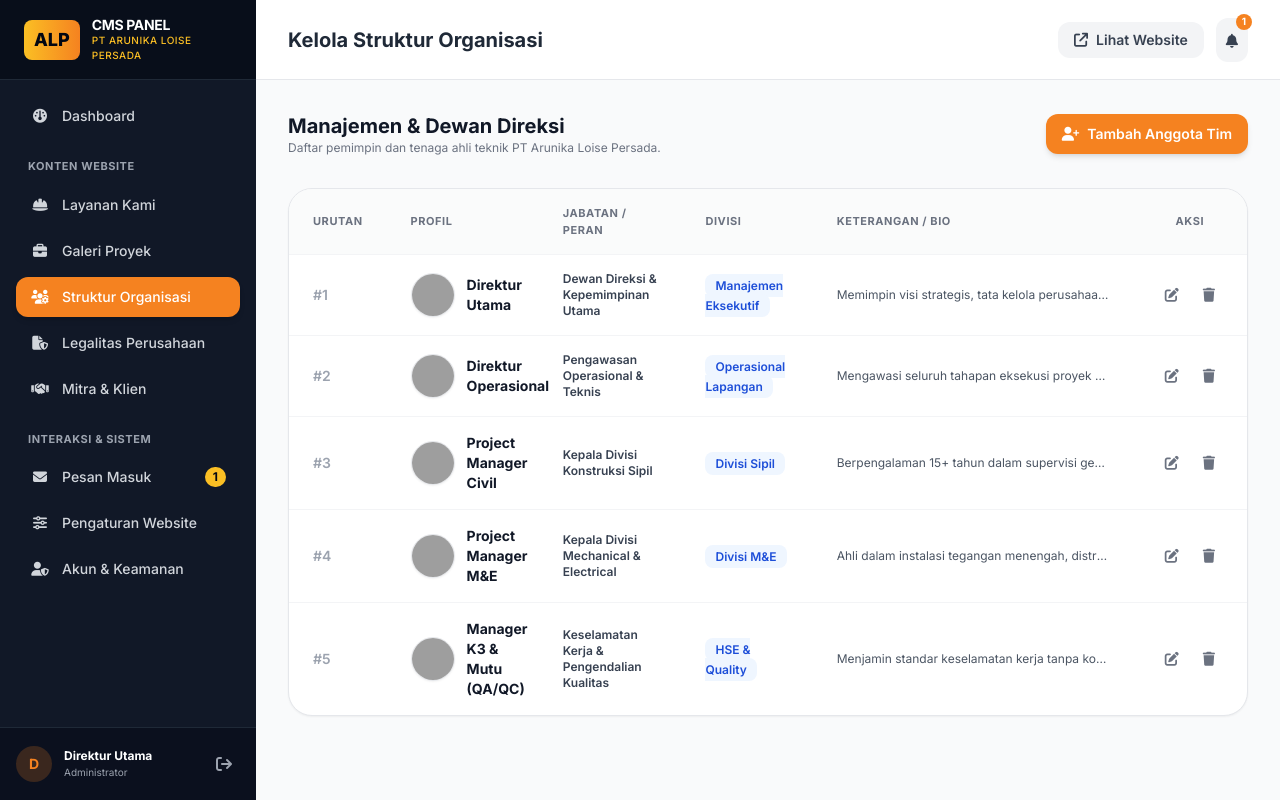
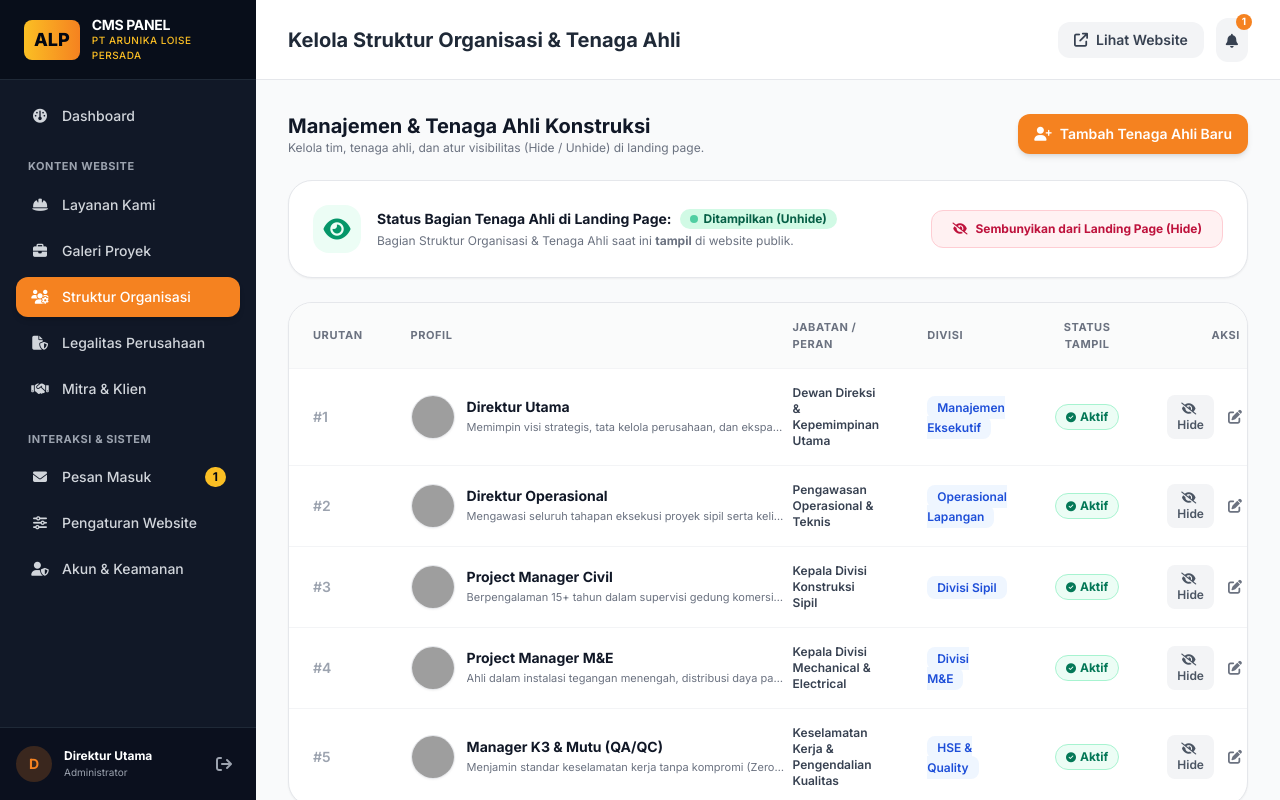
Before and after one commit to irvan-apps/ALP_Flask_CMS, a Flask app: page /admin/organization in a window 1280 px wide. Run offline with Flask 3, Linux system fonts and the light colour scheme; a user stored in the database is signed in; data comes from the database, SQL or seed files in the repository; both versions use the stored data as it was after the commit; some libraries are stand-ins or nearby versions; grey boxes are pictures that could not be loaded.

Commit message:
Add Hide/Unhide options for Tenaga Ahli and Struktur Organisasi section on landing page

```diff
--- a/app.py
+++ b/app.py
@@ -94,8 +94,8 @@ def index():
     cursor.execute("SELECT * FROM projects ORDER BY sort_order ASC, id DESC")
     projects = cursor.fetchall()
 
-    # Team Members
-    cursor.execute("SELECT * FROM team_members ORDER BY sort_order ASC, id ASC")
+    # Team Members (only visible ones for public)
+    cursor.execute("SELECT * FROM team_members WHERE is_visible = 1 ORDER BY sort_order ASC, id ASC")
     team_members = cursor.fetchall()
 
     # Legalities
@@ -454,8 +454,43 @@ def admin_organization():
     cursor = conn.cursor()
     cursor.execute("SELECT * FROM team_members ORDER BY sort_order ASC, id ASC")
     members = cursor.fetchall()
+    cursor.execute("SELECT value FROM settings WHERE key = 'show_organization'")
+    row = cursor.fetchone()
+    show_org = row['value'] if row else '1'
     conn.close()
-    return render_template('admin/organization.html', members=members)
+    return render_template('admin/organization.html', members=members, show_organization=show_org)
+
+@app.route('/admin/organization/toggle-section', methods=['POST'])
+@login_required
+def admin_organization_toggle_section():
+    conn = db.get_db()
+    cursor = conn.cursor()
+    cursor.execute("SELECT value FROM settings WHERE key = 'show_organization'")
+    row = cursor.fetchone()
+    current_val = row['value'] if row else '1'
+    new_val = '0' if current_val == '1' else '1'
+    cursor.execute("INSERT OR REPLACE INTO settings (key, value) VALUES ('show_organization', ?)", (new_val,))
+    conn.commit()
+    conn.close()
+    status_text = "Ditampilkan (Unhide)" if new_val == '1' else "Disembunyikan (Hide)"
+    flash(f"Bagian Tenaga Ahli / Struktur Organisasi di Landing Page sekarang: {status_text}", "success")
+    return redirect(url_for('admin_organization'))
+
+@app.route('/admin/organization/toggle-visibility/<int:id>', methods=['POST'])
+@login_required
+def admin_organization_toggle_visibility(id):
+    conn = db.get_db()
+    cursor = conn.cursor()
+    cursor.execute("SELECT name, is_visible FROM team_members WHERE id = ?", (id,))
+    member = cursor.fetchone()
+    if member:
+        new_vis = 0 if member['is_visible'] == 1 else 1
+        cursor.execute("UPDATE team_members SET is_visible = ? WHERE id = ?", (new_vis, id))
+        conn.commit()
+        status_text = "Ditampilkan di landing page" if new_vis == 1 else "Disembunyikan dari landing page"
+        flash(f'Status Tenaga Ahli "{member["name"]}" diubah menjadi: {status_text}.', 'success')
+    conn.close()
+    return redirect(url_for('admin_organization'))
 
 @app.route('/admin/organization/new', methods=['POST'])
 @login_required
@@ -466,6 +501,7 @@ def admin_organization_new():
     bio = request.form.get('bio', '').strip()
     photo_url = request.form.get('photo_url', '').strip()
     sort_order = int(request.form.get('sort_order', 0) or 0)
+    is_visible = 1 if request.form.get('is_visible') else 0
 
     uploaded_file = save_uploaded_file(request.files.get('photo_file'))
     if uploaded_file:
@@ -476,9 +512,9 @@ def admin_organization_new():
     conn = db.get_db()
     cursor = conn.cursor()
     cursor.execute('''
-        INSERT INTO team_members (name, role, department, photo_url, bio, sort_order)
-        VALUES (?, ?, ?, ?, ?, ?)
-    ''', (name, role, department, photo_url, bio, sort_order))
+        INSERT INTO team_members (name, role, department, photo_url, bio, sort_order, is_visible)
+        VALUES (?, ?, ?, ?, ?, ?, ?)
+    ''', (name, role, department, photo_url, bio, sort_order, is_visible))
     conn.commit()
     conn.close()
 
@@ -494,6 +530,7 @@ def admin_organization_edit(id):
     bio = request.form.get('bio', '').strip()
     photo_url = request.form.get('photo_url', '').strip()
     sort_order = int(request.form.get('sort_order', 0) or 0)
+    is_visible = 1 if request.form.get('is_visible') else 0
 
     conn = db.get_db()
     cursor = conn.cursor()
@@ -513,9 +550,9 @@ def admin_organization_edit(id):
 
     cursor.execute('''
         UPDATE team_members
-        SET name = ?, role = ?, department = ?, photo_url = ?, bio = ?, sort_order = ?
+        SET name = ?, role = ?, department = ?, photo_url = ?, bio = ?, sort_order = ?, is_visible = ?
         WHERE id = ?
-    ''', (name, role, department, photo_url, bio, sort_order, id))
+    ''', (name, role, department, photo_url, bio, sort_order, is_visible, id))
     conn.commit()
     conn.close()
 
--- a/templates/admin/organization.html
+++ b/templates/admin/organization.html
@@ -1,18 +1,61 @@
 {% extends "admin/base_admin.html" %}
 
-{% block page_title %}Kelola Struktur Organisasi{% endblock %}
+{% block page_title %}Kelola Struktur Organisasi & Tenaga Ahli{% endblock %}
 
 {% block admin_content %}
-<div class="space-y-8">
+<div class="space-y-6">
 
+    <!-- Header Section -->
     <div class="flex flex-col sm:flex-row items-start sm:items-center justify-between gap-4">
         <div>
-            <h2 class="text-xl font-bold text-gray-900">Manajemen & Dewan Direksi</h2>
-            <p class="text-xs text-gray-500">Daftar pemimpin dan tenaga ahli teknik PT Arunika Loise Persada.</p>
+            <h2 class="text-xl font-bold text-gray-900">Manajemen & Tenaga Ahli Konstruksi</h2>
+            <p class="text-xs text-gray-500">Kelola tim, tenaga ahli, dan atur visibilitas (Hide / Unhide) di landing page.</p>
         </div>
         <button onclick="openAddModal()" class="bg-brand-orange hover:bg-orange-600 text-white font-semibold px-4 py-2.5 rounded-xl text-xs sm:text-sm shadow-md transition flex items-center gap-2">
-            <i class="fa-solid fa-user-plus"></i> Tambah Anggota Tim
+            <i class="fa-solid fa-user-plus"></i> Tambah Tenaga Ahli Baru
         </button>
+    </div>
+
+    <!-- Master Section Hide/Unhide Control Banner -->
+    <div class="bg-white rounded-3xl p-6 border border-gray-200 shadow-sm flex flex-col md:flex-row items-start md:items-center justify-between gap-4">
+        <div class="flex items-center gap-4">
+            <div class="w-12 h-12 rounded-2xl {% if show_organization != '0' %}bg-emerald-50 text-emerald-600{% else %}bg-rose-50 text-rose-600{% endif %} flex items-center justify-center text-2xl shrink-0">
+                <i class="fa-solid {% if show_organization != '0' %}fa-eye{% else %}fa-eye-slash{% endif %}"></i>
+            </div>
+            <div>
+                <div class="flex items-center gap-2">
+                    <h3 class="text-sm font-bold text-gray-900">Status Bagian Tenaga Ahli di Landing Page:</h3>
+                    {% if show_organization != '0' %}
+                    <span class="bg-emerald-100 text-emerald-800 text-xs font-bold px-2.5 py-0.5 rounded-full flex items-center gap-1.5">
+                        <span class="w-2 h-2 rounded-full bg-emerald-500 animate-pulse"></span> Ditampilkan (Unhide)
+                    </span>
+                    {% else %}
+                    <span class="bg-rose-100 text-rose-800 text-xs font-bold px-2.5 py-0.5 rounded-full flex items-center gap-1.5">
+                        <span class="w-2 h-2 rounded-full bg-rose-500"></span> Disembunyikan (Hide)
+                    </span>
+                    {% endif %}
+                </div>
+                <p class="text-xs text-gray-500 mt-1">
+                    {% if show_organization != '0' %}
+                    Bagian Struktur Organisasi & Tenaga Ahli saat ini <strong>tampil</strong> di website publik.
+                    {% else %}
+                    Bagian Struktur Organisasi & Tenaga Ahli saat ini <strong>tersembunyi</strong> dan tidak terlihat oleh pengunjung website.
+                    {% endif %}
+                </p>
+            </div>
+        </div>
+
+        <form action="{{ url_for('admin_organization_toggle_section') }}" method="POST">
+            {% if show_organization != '0' %}
+            <button type="submit" class="px-5 py-2.5 bg-rose-50 hover:bg-rose-100 text-rose-700 border border-rose-200 rounded-xl text-xs font-bold transition flex items-center gap-2">
+                <i class="fa-solid fa-eye-slash"></i> Sembunyikan dari Landing Page (Hide)
+            </button>
+            {% else %}
+            <button type="submit" class="px-5 py-2.5 bg-emerald-600 hover:bg-emerald-700 text-white rounded-xl text-xs font-bold shadow-md transition flex items-center gap-2">
+                <i class="fa-solid fa-eye"></i> Tampilkan di Landing Page (Unhide)
+            </button>
+            {% endif %}
+        </form>
     </div>
 
     <!-- Team Members Table Card -->
@@ -25,19 +68,20 @@
                         <th class="py-4 px-6">Profil</th>
                         <th class="py-4 px-6">Jabatan / Peran</th>
                         <th class="py-4 px-6">Divisi</th>
-                        <th class="py-4 px-6">Keterangan / Bio</th>
+                        <th class="py-4 px-6 text-center">Status Tampil</th>
                         <th class="py-4 px-6 text-center">Aksi</th>
                     </tr>
                 </thead>
                 <tbody class="divide-y divide-gray-100 text-sm">
                     {% for m in members %}
-                    <tr class="hover:bg-gray-50/50 transition">
+                    <tr class="hover:bg-gray-50/50 transition {% if m.is_visible == 0 %}bg-gray-50/40 opacity-75{% endif %}">
                         <td class="py-4 px-6 font-semibold text-gray-400">#{{ m.sort_order }}</td>
                         <td class="py-4 px-6">
                             <div class="flex items-center gap-3">
                                 <img src="{{ m.photo_url }}" alt="{{ m.name }}" class="w-11 h-11 rounded-full object-cover border border-gray-200 shadow-sm">
                                 <div>
                                     <div class="font-bold text-gray-900">{{ m.name }}</div>
+                                    <div class="text-[11px] text-gray-500 max-w-xs truncate">{{ m.bio }}</div>
                                 </div>
                             </div>
                         </td>
@@ -49,15 +93,39 @@
                                 {{ m.department or 'Manajemen' }}
                             </span>
                         </td>
-                        <td class="py-4 px-6 max-w-xs text-xs text-gray-600 leading-relaxed truncate">
-                            {{ m.bio }}
+                        <td class="py-4 px-6 text-center">
+                            {% if m.is_visible != 0 %}
+                            <span class="bg-emerald-50 text-emerald-700 text-xs font-bold px-2.5 py-1 rounded-full border border-emerald-200 inline-flex items-center gap-1">
+                                <i class="fa-solid fa-circle-check text-[10px]"></i> Aktif
+                            </span>
+                            {% else %}
+                            <span class="bg-gray-100 text-gray-600 text-xs font-bold px-2.5 py-1 rounded-full border border-gray-200 inline-flex items-center gap-1">
+                                <i class="fa-solid fa-eye-slash text-[10px]"></i> Hidden
+                            </span>
+                            {% endif %}
                         </td>
                         <td class="py-4 px-6">
-                            <div class="flex items-center justify-center gap-2">
-                                <button onclick="openEditModal({{ m.id }}, '{{ m.name|escape }}', '{{ m.role|escape }}', '{{ m.department|escape }}', '{{ m.bio|escape }}', '{{ m.photo_url|escape }}', {{ m.sort_order }})" class="p-2 text-gray-500 hover:text-brand-orange hover:bg-orange-50 rounded-lg transition" title="Edit">
+                            <div class="flex items-center justify-center gap-1.5">
+                                <!-- 1-Click Hide / Unhide Button -->
+                                <form action="{{ url_for('admin_organization_toggle_visibility', id=m.id) }}" method="POST" class="inline">
+                                    {% if m.is_visible != 0 %}
+                                    <button type="submit" class="px-2.5 py-1.5 bg-gray-100 hover:bg-rose-50 hover:text-rose-600 text-gray-600 text-xs font-semibold rounded-lg transition" title="Sembunyikan dari landing page">
+                                        <i class="fa-solid fa-eye-slash mr-1"></i> Hide
+                                    </button>
+                                    {% else %}
+                                    <button type="submit" class="px-2.5 py-1.5 bg-emerald-50 hover:bg-emerald-100 text-emerald-700 text-xs font-semibold rounded-lg transition" title="Tampilkan di landing page">
+                                        <i class="fa-solid fa-eye mr-1"></i> Unhide
+                                    </button>
+                                    {% endif %}
+                                </form>
+
+                                <!-- Edit Button -->
+                                <button onclick="openEditModal({{ m.id }}, '{{ m.name|escape }}', '{{ m.role|escape }}', '{{ m.department|escape }}', '{{ m.bio|escape }}', '{{ m.photo_url|escape }}', {{ m.sort_order }}, {{ 1 if m.is_visible != 0 else 0 }})" class="p-2 text-gray-500 hover:text-brand-orange hover:bg-orange-50 rounded-lg transition" title="Edit">
                                     <i class="fa-solid fa-pen-to-square"></i>
                                 </button>
-                                <form action="{{ url_for('admin_organization_delete', id=m.id) }}" method="POST" onsubmit="return confirm('Hapus anggota ini?');" class="inline">
+
+                                <!-- Delete Button -->
+                                <form action="{{ url_for('admin_organization_delete', id=m.id) }}" method="POST" onsubmit="return confirm('Hapus tenaga ahli ini?');" class="inline">
                                     <button type="submit" class="p-2 text-gray-500 hover:text-red-600 hover:bg-red-50 rounded-lg transition" title="Hapus">
                                         <i class="fa-solid fa-trash"></i>
                                     </button>
@@ -69,7 +137,7 @@
                     <tr>
                         <td colspan="6" class="py-12 text-center text-gray-400">
                             <i class="fa-solid fa-users text-4xl mb-3 opacity-30 block"></i>
-                            <span>Belum ada data anggota struktur organisasi.</span>
+                            <span>Belum ada data tenaga ahli yang ditambahkan.</span>
                         </td>
                     </tr>
                     {% endfor %}
@@ -84,7 +152,7 @@
 <div id="memberModal" class="fixed inset-0 z-50 flex items-center justify-center bg-black/60 hidden transition-opacity">
     <div class="bg-white rounded-3xl max-w-lg w-full mx-4 p-6 sm:p-8 shadow-2xl overflow-y-auto max-h-[90vh]">
         <div class="flex items-center justify-between pb-4 border-b border-gray-100 mb-6">
-            <h3 id="modalHeading" class="text-lg font-bold text-gray-900">Tambah Anggota Tim</h3>
+            <h3 id="modalHeading" class="text-lg font-bold text-gray-900">Tambah Tenaga Ahli</h3>
             <button onclick="closeMemberModal()" class="text-gray-400 hover:text-gray-600 text-xl font-bold">&times;</button>
         </div>
 
@@ -111,7 +179,7 @@
                     <input type="number" name="sort_order" id="form_sort_order" value="1" class="w-full bg-gray-50 border border-gray-200 rounded-xl px-4 py-2.5 text-sm text-gray-900 focus:outline-none focus:border-brand-orange">
                 </div>
                 <div>
-                    <label class="block text-xs font-semibold text-gray-700 uppercase mb-1">Foto File</label>
+                    <label class="block text-xs font-semibold text-gray-700 uppercase mb-1">Upload File Foto</label>
                     <input type="file" name="photo_file" accept="image/*" class="w-full text-xs text-gray-500 file:py-2 file:px-3 file:rounded-lg file:border-0 file:bg-orange-50 file:text-brand-orange file:font-semibold">
                 </div>
             </div>
@@ -126,6 +194,11 @@
                 <textarea name="bio" id="form_bio" rows="3" placeholder="Pengalaman atau spesialisasi..." class="w-full bg-gray-50 border border-gray-200 rounded-xl px-4 py-2.5 text-sm text-gray-900 focus:outline-none focus:border-brand-orange"></textarea>
             </div>
 
+            <div class="flex items-center gap-2 pt-2">
+                <input type="checkbox" name="is_visible" id="form_is_visible" value="1" checked class="w-4 h-4 text-brand-orange rounded border-gray-300 focus:ring-brand-orange">
+                <label for="form_is_visible" class="text-xs font-semibold text-gray-700">Tampilkan di Landing Page (Unhide)</label>
+            </div>
+
             <div class="pt-4 border-t border-gray-100 flex items-center justify-end gap-3">
                 <button type="button" onclick="closeMemberModal()" class="px-5 py-2.5 rounded-xl border border-gray-200 text-gray-600 hover:bg-gray-50 text-sm font-semibold">Batal</button>
                 <button type="submit" class="bg-brand-orange hover:bg-orange-600 text-white font-semibold px-6 py-2.5 rounded-xl shadow-md text-sm">Simpan</button>
@@ -138,7 +211,7 @@
 {% block admin_scripts %}
 <script>
     function openAddModal() {
-        document.getElementById('modalHeading').textContent = "Tambah Anggota Tim";
+        document.getElementById('modalHeading').textContent = "Tambah Tenaga Ahli";
         document.getElementById('memberForm').action = "{{ url_for('admin_organization_new') }}";
         document.getElementById('form_name').value = "";
         document.getElementById('form_role').value = "";
@@ -146,11 +219,12 @@
         document.getElementById('form_bio').value = "";
         document.getElementById('form_photo_url').value = "";
         document.getElementById('form_sort_order').value = "1";
+        document.getElementById('form_is_visible').checked = true;
         document.getElementById('memberModal').classList.remove('hidden');
     }
 
-    function openEditModal(id, name, role, department, bio, photo_url, sort_order) {
-        document.getElementById('modalHeading').textContent = "Edit Anggota: " + name;
+    function openEditModal(id, name, role, department, bio, photo_url, sort_order, is_visible) {
+        document.getElementById('modalHeading').textContent = "Edit Tenaga Ahli: " + name;
         document.getElementById('memberForm').action = "/admin/organization/edit/" + id;
         document.getElementById('form_name').value = name;
         document.getElementById('form_role').value = role;
@@ -158,6 +232,7 @@
         document.getElementById('form_bio').value = bio;
         document.getElementById('form_photo_url').value = photo_url;
         document.getElementById('form_sort_order').value = sort_order;
+        document.getElementById('form_is_visible').checked = (is_visible == 1);
         document.getElementById('memberModal').classList.remove('hidden');
     }
 
```
Also changed, not shown: db.py (+9 -1 lines), templates/index.html (+9 -1 lines), alp_cms.db.
